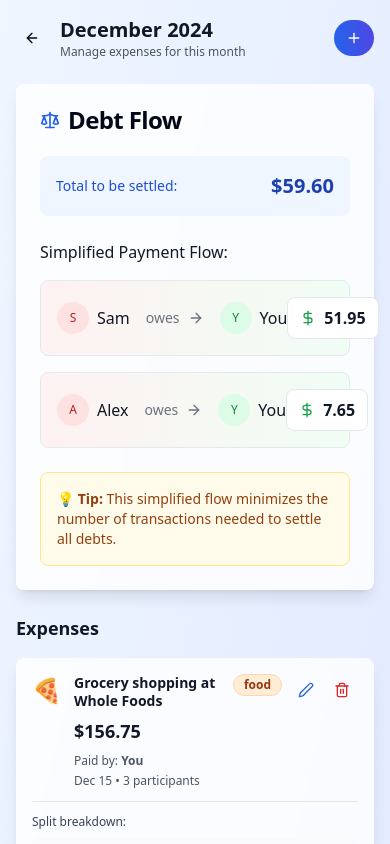
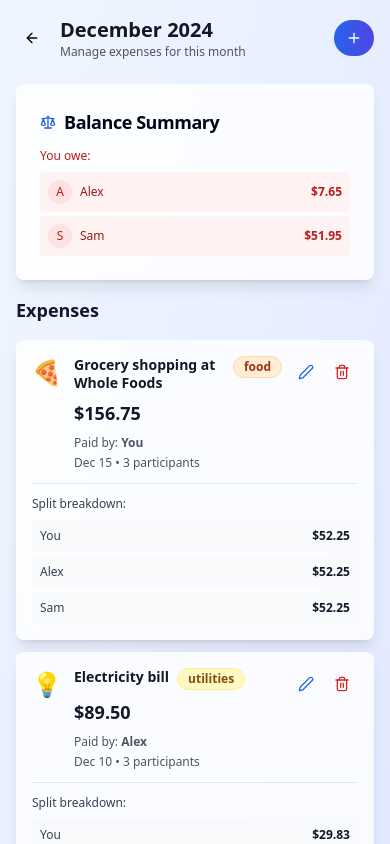
Before and after one commit to IITianUG/roomie-bill, a React (Vite) app: page /month/1 in a window 390 px wide. Shown: the top 844 px of the page. Built offline with nearby package versions, Linux system fonts and the light colour scheme.

Commit message:
Refactor: Simplify Debt Flow card and fix UI overflow
Simplified the Debt Flow card to show only essential information (who owes whom) and fixed UI overflow issues. Reduced text size and card size for better mobile display.

```diff
--- a/src/components/DebtFlow.tsx
+++ b/src/components/DebtFlow.tsx
@@ -1,7 +1,6 @@
-
 import React from 'react';
 import { Card, CardContent, CardHeader, CardTitle } from '@/components/ui/card';
-import { ArrowRight, DollarSign, Scale } from 'lucide-react';
+import { ArrowRight, Scale } from 'lucide-react';
 
 interface DebtFlowProps {
   debts: { [key: string]: number };
@@ -9,122 +8,76 @@ interface DebtFlowProps {
 }
 
 export const DebtFlow: React.FC<DebtFlowProps> = ({ debts, roommates }) => {
-  // Calculate simplified debt chain
-  const simplifyDebts = () => {
-    const debtors = Object.entries(debts)
-      .filter(([, amount]) => amount < 0)
-      .map(([person, amount]) => ({ person, amount: Math.abs(amount) }))
-      .sort((a, b) => b.amount - a.amount);
+  const youOwe = Object.entries(debts)
+    .filter(([person, amount]) => person !== 'You' && amount < 0)
+    .map(([person, amount]) => ({ person, amount: Math.abs(amount) }));
 
-    const creditors = Object.entries(debts)
-      .filter(([, amount]) => amount > 0)
-      .map(([person, amount]) => ({ person, amount }))
-      .sort((a, b) => b.amount - a.amount);
+  const othersOweYou = Object.entries(debts)
+    .filter(([person, amount]) => person !== 'You' && amount > 0)
+    .map(([person, amount]) => ({ person, amount }));
 
-    const transactions: { from: string; to: string; amount: number }[] = [];
-
-    let i = 0, j = 0;
-    while (i < debtors.length && j < creditors.length) {
-      const debtor = debtors[i];
-      const creditor = creditors[j];
-
-      const amount = Math.min(debtor.amount, creditor.amount);
-
-      if (amount > 0.01) { // Avoid tiny amounts
-        transactions.push({
-          from: debtor.person,
-          to: creditor.person,
-          amount
-        });
-      }
-
-      debtor.amount -= amount;
-      creditor.amount -= amount;
-
-      if (debtor.amount < 0.01) i++;
-      if (creditor.amount < 0.01) j++;
-    }
-
-    return transactions;
-  };
-
-  const transactions = simplifyDebts();
-  const totalOwed = Object.values(debts).filter(amount => amount < 0).reduce((sum, amount) => sum + Math.abs(amount), 0);
+  const yourBalance = debts['You'] || 0;
 
   return (
-    <Card className="bg-white/80 backdrop-blur-sm border-0 shadow-lg mb-6">
-      <CardHeader>
-        <CardTitle className="flex items-center gap-2">
-          <Scale className="w-5 h-5 text-blue-600" />
-          Debt Flow
+    <Card className="bg-white/80 backdrop-blur-sm border-0 shadow-lg mb-4">
+      <CardHeader className="pb-3">
+        <CardTitle className="flex items-center gap-2 text-lg">
+          <Scale className="w-4 h-4 text-blue-600" />
+          Balance Summary
         </CardTitle>
       </CardHeader>
-      <CardContent>
-        {transactions.length === 0 ? (
-          <div className="text-center py-8">
-            <div className="text-6xl mb-4">🎉</div>
-            <h3 className="text-lg font-semibold text-green-700 mb-2">Everyone's Even!</h3>
-            <p className="text-gray-600">No outstanding debts this month</p>
+      <CardContent className="pt-0">
+        {yourBalance === 0 ? (
+          <div className="text-center py-4">
+            <div className="text-4xl mb-2">🎉</div>
+            <p className="text-sm font-medium text-green-700">You're all even!</p>
           </div>
         ) : (
-          <>
-            <div className="mb-6 p-4 bg-blue-50 rounded-lg">
-              <div className="flex items-center justify-between">
-                <span className="text-sm text-blue-700">Total to be settled:</span>
-                <span className="text-xl font-bold text-blue-800">
-                  ${totalOwed.toFixed(2)}
-                </span>
+          <div className="space-y-3">
+            {/* You owe others */}
+            {youOwe.length > 0 && (
+              <div>
+                <h4 className="text-xs font-medium text-red-700 mb-2">You owe:</h4>
+                <div className="space-y-1">
+                  {youOwe.map(({ person, amount }) => (
+                    <div key={person} className="flex items-center justify-between p-2 bg-red-50 rounded text-xs">
+                      <div className="flex items-center gap-2">
+                        <div className="w-6 h-6 bg-red-100 rounded-full flex items-center justify-center">
+                          <span className="text-xs font-medium text-red-700">
+                            {person.charAt(0)}
+                          </span>
+                        </div>
+                        <span className="text-red-800 font-medium">{person}</span>
+                      </div>
+                      <span className="font-bold text-red-700">${amount.toFixed(2)}</span>
+                    </div>
+                  ))}
+                </div>
               </div>
-            </div>
+            )}
 
-            <div className="space-y-4">
-              <h4 className="font-medium text-gray-900">Simplified Payment Flow:</h4>
-              {transactions.map((transaction, index) => (
-                <div
-                  key={index}
-                  className="flex items-center justify-between p-4 bg-gradient-to-r from-red-50 to-green-50 rounded-lg border"
-                >
-                  <div className="flex items-center gap-4">
-                    <div className="flex items-center gap-2">
-                      <div className="w-8 h-8 bg-red-100 rounded-full flex items-center justify-center">
-                        <span className="text-xs font-medium text-red-700">
-                          {transaction.from.charAt(0).toUpperCase()}
-                        </span>
+            {/* Others owe you */}
+            {othersOweYou.length > 0 && (
+              <div>
+                <h4 className="text-xs font-medium text-green-700 mb-2">Others owe you:</h4>
+                <div className="space-y-1">
+                  {othersOweYou.map(({ person, amount }) => (
+                    <div key={person} className="flex items-center justify-between p-2 bg-green-50 rounded text-xs">
+                      <div className="flex items-center gap-2">
+                        <div className="w-6 h-6 bg-green-100 rounded-full flex items-center justify-center">
+                          <span className="text-xs font-medium text-green-700">
+                            {person.charAt(0)}
+                          </span>
+                        </div>
+                        <span className="text-green-800 font-medium">{person}</span>
                       </div>
-                      <span className="font-medium text-gray-900">{transaction.from}</span>
+                      <span className="font-bold text-green-700">${amount.toFixed(2)}</span>
                     </div>
-
-                    <div className="flex items-center gap-2 text-gray-500">
-                      <span className="text-sm">owes</span>
-                      <ArrowRight className="w-4 h-4" />
-                    </div>
-
-                    <div className="flex items-center gap-2">
-                      <div className="w-8 h-8 bg-green-100 rounded-full flex items-center justify-center">
-                        <span className="text-xs font-medium text-green-700">
-                          {transaction.to.charAt(0).toUpperCase()}
-                        </span>
-                      </div>
-                      <span className="font-medium text-gray-900">{transaction.to}</span>
-                    </div>
-                  </div>
-
-                  <div className="flex items-center gap-2 bg-white px-3 py-2 rounded-lg border">
-                    <DollarSign className="w-4 h-4 text-green-600" />
-                    <span className="font-bold text-gray-900">
-                      {transaction.amount.toFixed(2)}
-                    </span>
-                  </div>
+                  ))}
                 </div>
-              ))}
-            </div>
-
-            <div className="mt-6 p-4 bg-amber-50 rounded-lg border border-amber-200">
-              <p className="text-sm text-amber-800">
-                💡 <strong>Tip:</strong> This simplified flow minimizes the number of transactions needed to settle all debts.
-              </p>
-            </div>
-          </>
+              </div>
+            )}
+          </div>
         )}
       </CardContent>
     </Card>
```
